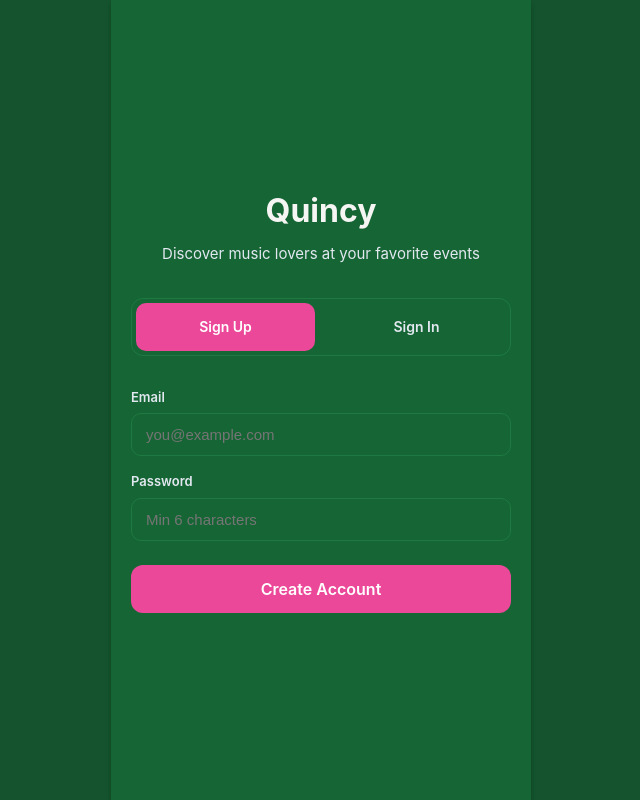
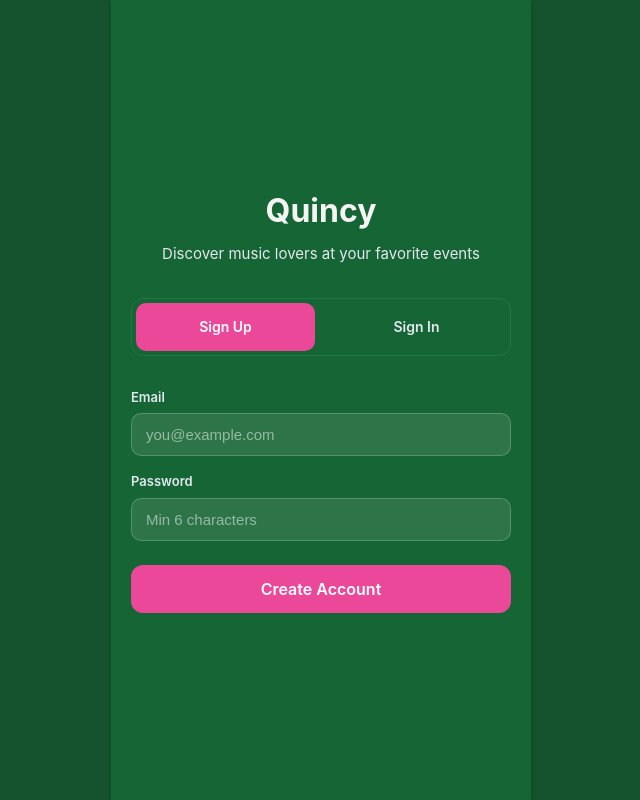
Before and after one commit to thevc3477/Qunicy, a React (Vite) app: page /auth in a window 1280 px wide. Shown: the whole page, without its empty margins (319-959 px from the left). Built offline with nearby package versions, Linux system fonts and the light colour scheme; no server answers.

Commit message:
fix: Make input fields visible on dark green background

```diff
--- a/src/index.css
+++ b/src/index.css
@@ -61,6 +61,16 @@ h1, h2, h3, h4, h5, h6 {
 
 p, span, label, li, td, th, div {
   color: #FFFFFF;
+}
+
+input, textarea, select {
+  background-color: rgba(255, 255, 255, 0.1) !important;
+  color: #FFFFFF !important;
+  border-color: rgba(255, 255, 255, 0.2) !important;
+}
+
+input::placeholder, textarea::placeholder {
+  color: rgba(255, 255, 255, 0.5) !important;
 }
 
 button {
```
